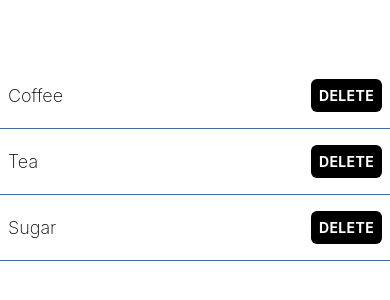
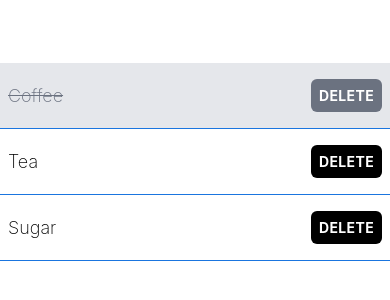
Before and after one commit to SamroodAli/intro-to-react-native-app, a React Native app: screen / in a window 390 px wide. Shown: the part 260-560 px from the top of the page. Built offline with nearby package versions, Linux system fonts and the light colour scheme.

Commit message:
feat: add a completed ui for shopping list component

```diff
--- a/App.tsx
+++ b/App.tsx
@@ -4,7 +4,7 @@ import { ShoppingListItem } from './components/ShoppingListItem';
 export default function App() {
   return (
     <View className="bg-white flex-1 justify-center">
-      <ShoppingListItem name="Coffee" />
+      <ShoppingListItem name="Coffee" isCompleted />
       <ShoppingListItem name="Tea" />
       <ShoppingListItem name="Sugar" />
     </View>
--- a/components/ShoppingListItem.tsx
+++ b/components/ShoppingListItem.tsx
@@ -1,10 +1,12 @@
+import clsx from 'clsx';
 import { Text, TouchableOpacity, View, Alert } from 'react-native';
 
 interface Props {
   name: string;
+  isCompleted?: boolean;
 }
 
-export function ShoppingListItem({ name }: Props) {
+export function ShoppingListItem({ name, isCompleted }: Props) {
   function onCofirmDelete() {
     console.log('another thing');
   }
@@ -21,14 +23,31 @@ export function ShoppingListItem({ name }: Props) {
   }
 
   return (
-    <View className="border-b-primary-light border-b px-2 py-4 flex-row items-center justify-between">
-      <Text className="font-extralight text-lg">{name}</Text>
+    <View
+      className={clsx(
+        'border-b-primary-light border-b px-2 py-4 flex-row items-center justify-between',
+        {
+          'bg-gray-200 border-b-primary-light': isCompleted,
+        },
+      )}
+    >
+      <Text
+        className={clsx('font-extralight text-lg', {
+          'line-through decoration-gray-500 text-gray-500': isCompleted,
+        })}
+      >
+        {name}
+      </Text>
       <TouchableOpacity
         onPress={handleDelete}
         activeOpacity={0.8}
-        className="bg-black p-2 rounded-md"
+        className={clsx('bg-black p-2 rounded-md', {
+          'bg-gray-500': isCompleted,
+        })}
       >
-        <Text className="text-white font-bold tracking-wide">DELETE</Text>
+        <Text className={clsx('text-white font-bold tracking-wide')}>
+          DELETE
+        </Text>
       </TouchableOpacity>
     </View>
   );
--- a/package.json
+++ b/package.json
@@ -10,6 +10,7 @@
     "lint": "eslint ."
   },
   "dependencies": {
+    "clsx": "^2.1.1",
     "expo": "~51.0.28",
     "expo-status-bar": "~1.12.1",
     "nativewind": "^2.0.11",
```
Also changed, not shown: 1 other file (tests, documents, lock files or other folders).
